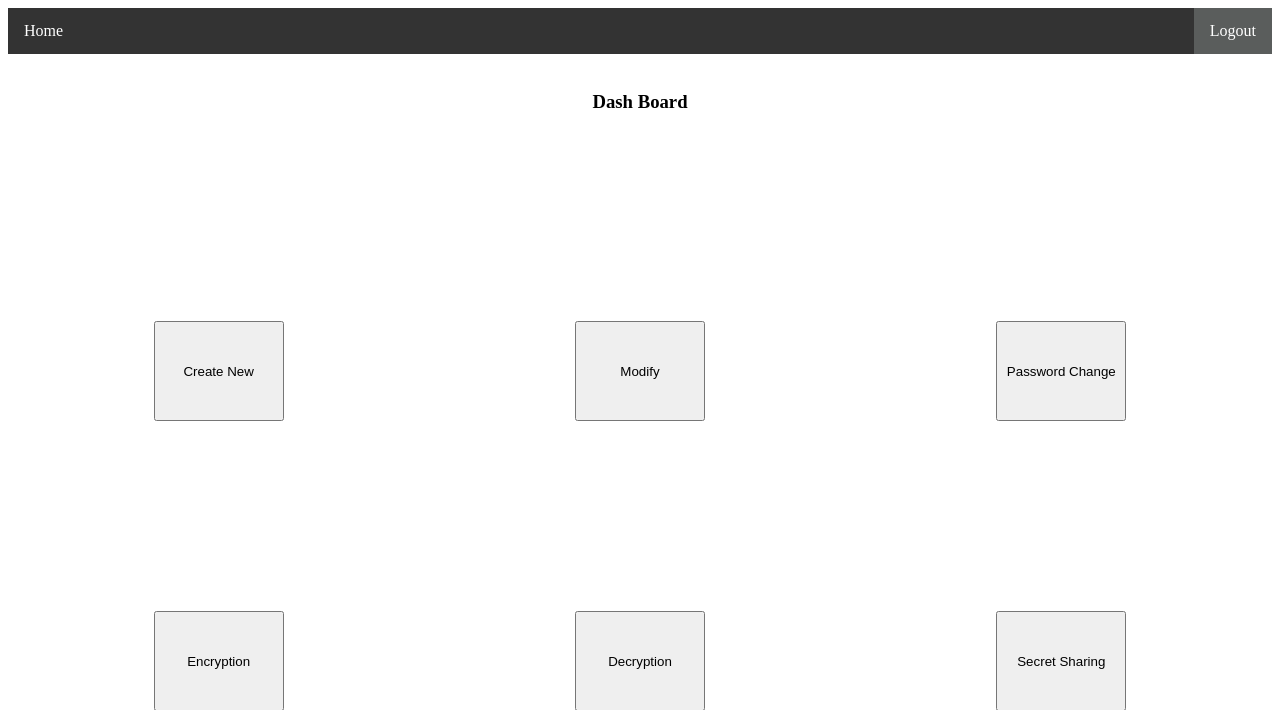
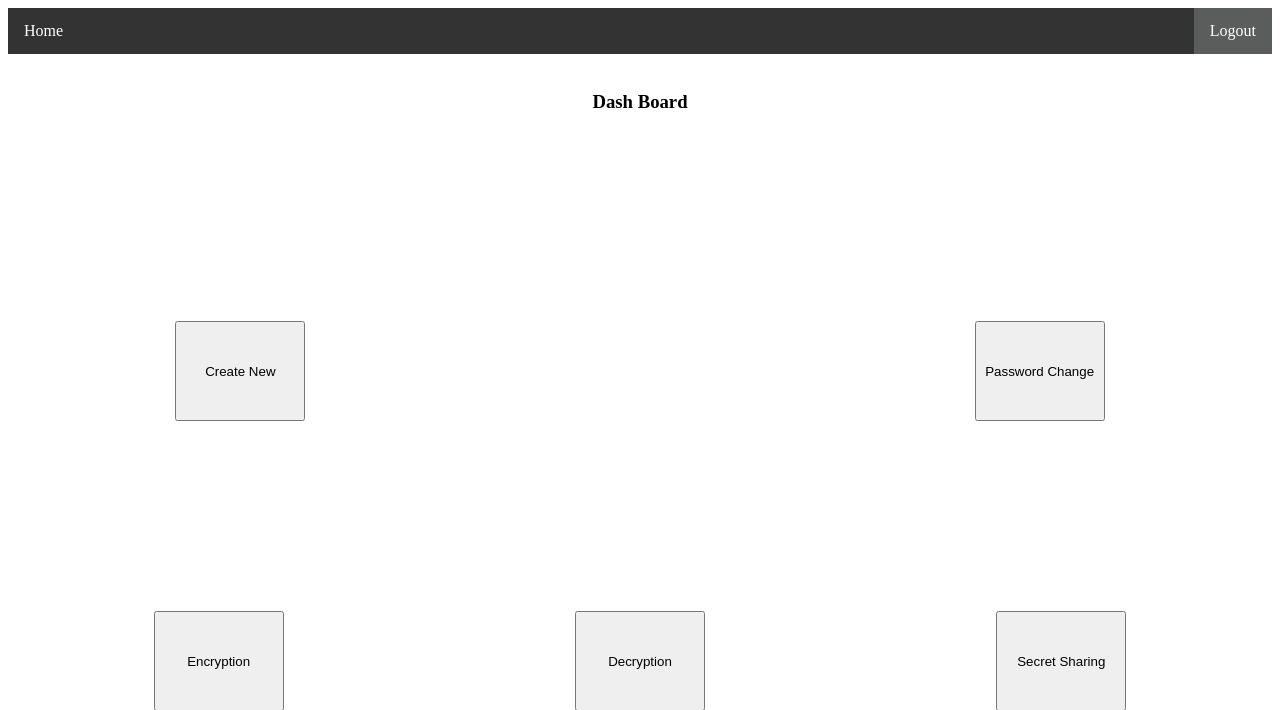
Before and after one commit to t-anya/CS6348-GoogleDriveApp, a Flask app: page /dash_board in a window 1280 px wide. Shown: the top 710 px of the page. Run offline with Flask 3, Linux system fonts and the light colour scheme; the visitor is signed in with stand-in values (Sample User, id 1).

Commit message:
changes after merge

```diff
--- a/templates/dash_board.html
+++ b/templates/dash_board.html
@@ -24,9 +24,6 @@
                 </a>
             </div>
             <div>
-                <a href="{{url_for('edit')}}">
-                    <button class="btn">Modify</button>
-                </a>
             </div>
             <div class="passBtn">
                 <a href="{{url_for('password_change')}}">
```
Also changed, not shown: app.py (+3 -6 lines).
